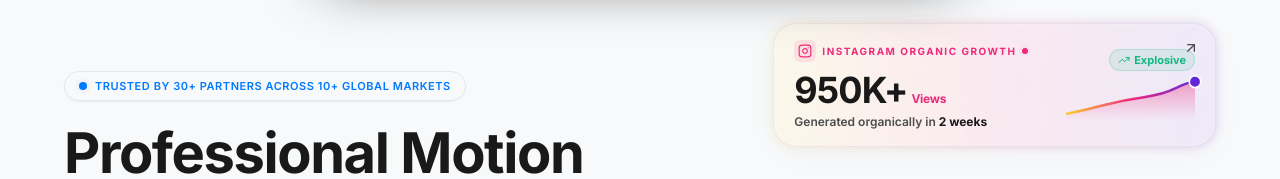
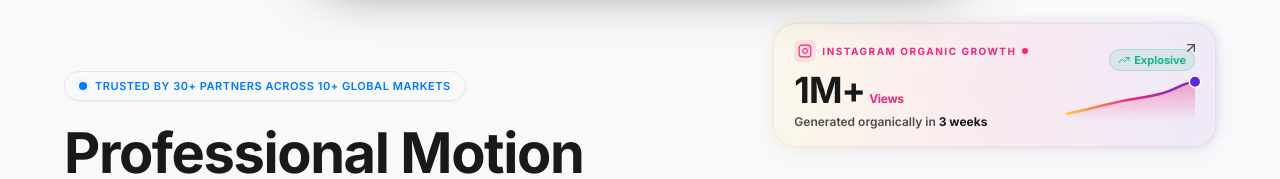
Before and after one commit to BerserkerOP/website, a Next.js app: page / in a window 1280 px wide. Shown: the part 129-308 px from the top of the page. Built offline with nearby package versions, Linux system fonts and the light colour scheme.

Commit message:
Change Instagram organic views target count to 1M+ in 3 weeks

```diff
--- a/components/InstagramMilestone.tsx
+++ b/components/InstagramMilestone.tsx
@@ -11,7 +11,7 @@ export default function InstagramMilestone() {
   // Smooth count-up animation for the views metric
   useEffect(() => {
     let start = 0;
-    const end = 950;
+    const end = 1000;
     const duration = 1500; // 1.5s
     const startTime = performance.now();
 
@@ -76,7 +76,7 @@ export default function InstagramMilestone() {
             {/* Metric Value */}
             <div className="flex items-baseline gap-1">
               <span className="text-3xl sm:text-4xl font-bold text-apple-text dark:text-white tracking-tight flex items-center">
-                {viewsCount}K+
+                {viewsCount >= 1000 ? "1M+" : `${viewsCount}K+`}
               </span>
               <span className="text-xs font-bold text-[#ee2a7b] dark:text-[#ff599c] tracking-tight">
                 Views
@@ -85,7 +85,7 @@ export default function InstagramMilestone() {
 
             {/* Metric Description */}
             <span className="text-[11px] sm:text-xs font-semibold text-apple-subtext dark:text-zinc-400">
-              Generated organically in <strong className="text-apple-text dark:text-zinc-200 font-bold">2 weeks</strong>
+              Generated organically in <strong className="text-apple-text dark:text-zinc-200 font-bold">3 weeks</strong>
             </span>
           </div>
 
```
